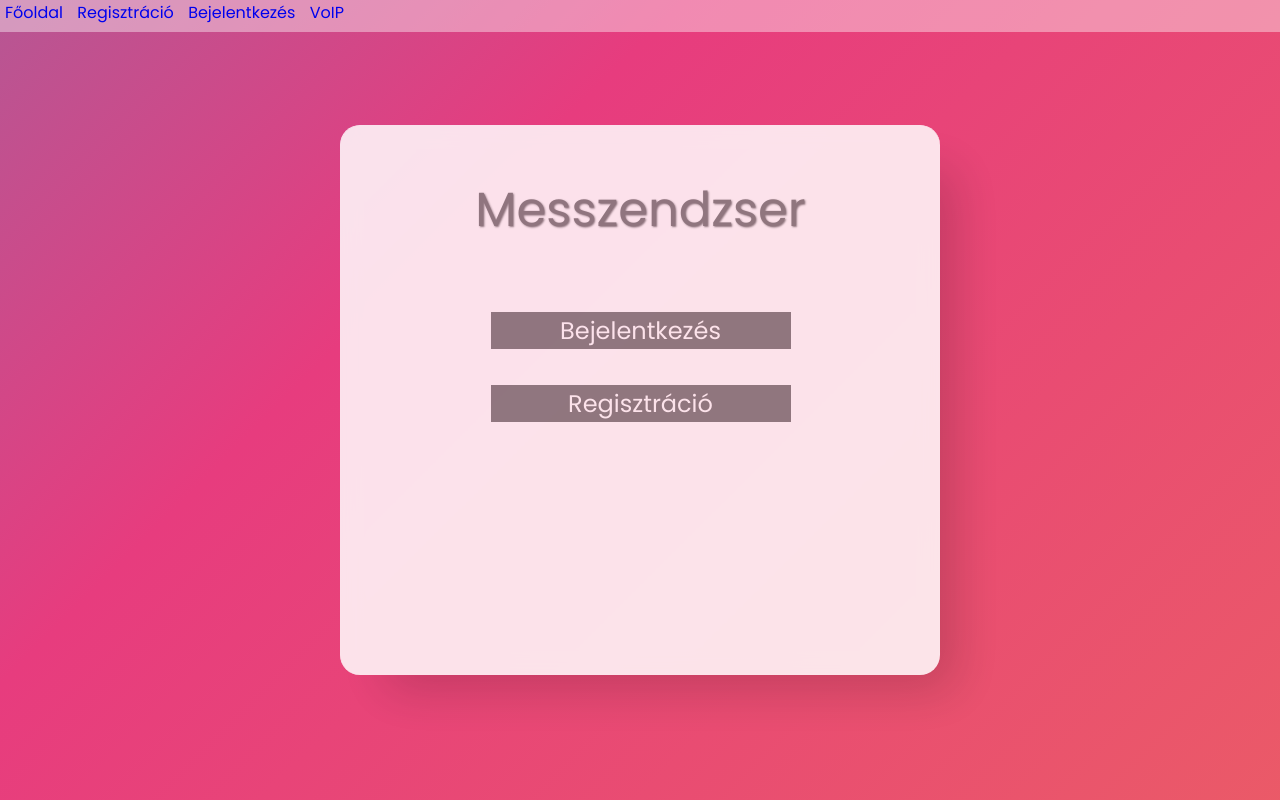
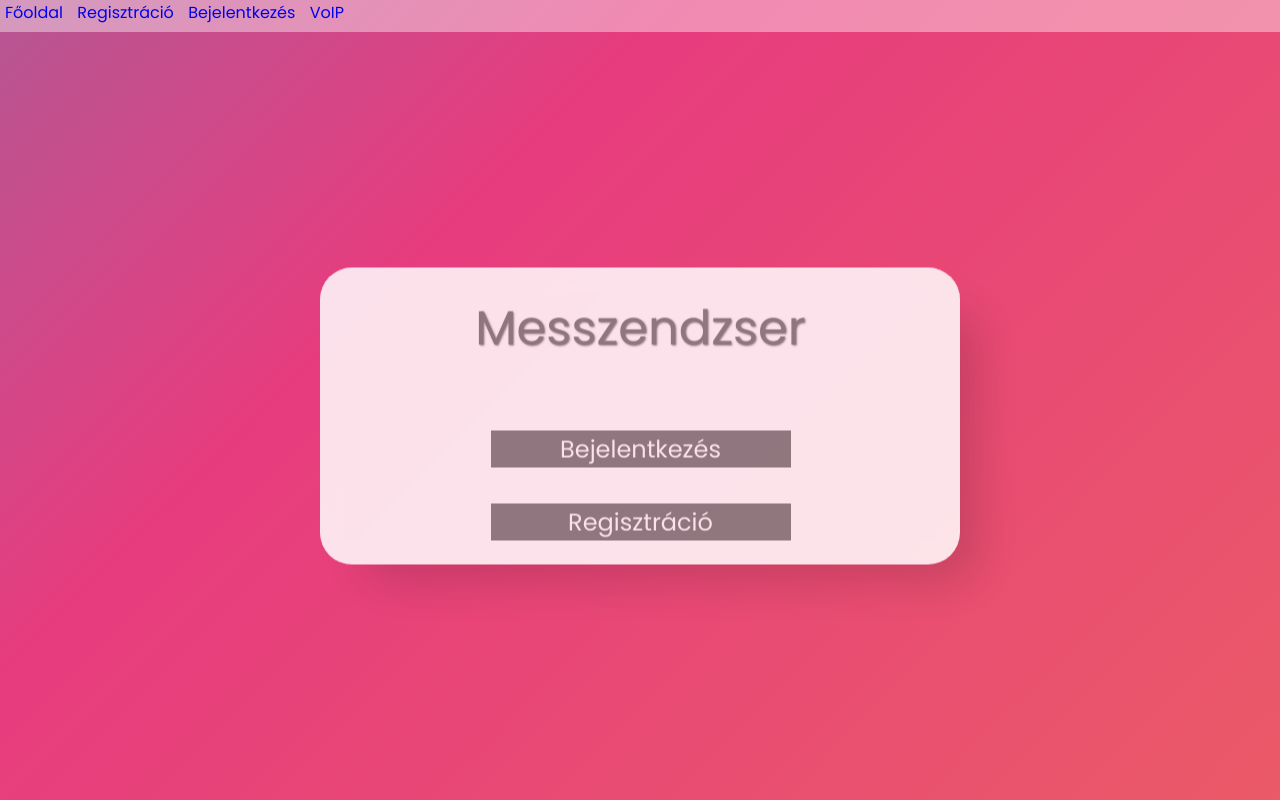
Before and after one commit to GyoniA/Messzendzser, a React (Create React App) app in the folder Messzendzser.Frontend/: page / in a window 1280 px wide. Built offline with nearby package versions, Linux system fonts and the light colour scheme.

Commit message:
show errors

```diff
--- a/Messzendzser.Frontend/src/components/LogForm.js
+++ b/Messzendzser.Frontend/src/components/LogForm.js
@@ -1,12 +1,12 @@
-import React, {useState} from 'react'
-import{useForm} from 'react-hook-form';
-import {useNavigate} from "react-router-dom";
+import React, { useState } from 'react'
+import { useForm } from 'react-hook-form';
+import { useNavigate } from "react-router-dom";
 
-export default function Form(){
+export default function Form() {
 
 
 
-    const{register, formState:{errors}}= useForm()
+    const { register, formState: { errors } } = useForm()
 
 
     const [username, setUsername] = useState("");
@@ -14,6 +14,9 @@ export default function Form(){
     const [message, setMessage] = useState("");
 
 
+
+
+    let navigate = useNavigate();
 
     let handleSubmit = async (e) => {
         e.preventDefault();
@@ -40,12 +43,12 @@ export default function Form(){
                     setPassword("");
                     let tok = resJson.body.token;
                     console.log(tok);
-              document.cookie = "user-token="+resJson.body.token;
+                    document.cookie = "user-token=" + resJson.body.token;
 
                     navigate("/chat")
 
                 } else {
-              let responseM = resJson.Message;
+                    let responseM = resJson.errors;
                     setMessage(responseM);
                 }
             }
@@ -55,24 +58,22 @@ export default function Form(){
     };
 
 
-    let navigate = useNavigate();
-
     return (
         <section>
-            <div className = 'login'>
+            <div className='login'>
                 <form id='form' className='flex flex-col' onSubmit={handleSubmit}>
 
                     <h1>Bejelentkezés</h1>
 
                     <label>Felhasználónév / e-mail:</label>
-                    <input type="text" value={username} required  placeholder='Felhasználónév / e-mail'
+                    <input type="text" value={username} required placeholder='Felhasználónév / e-mail'
                         onChange={(e) => setUsername(e.target.value)} />
 
 
 
                     <label>Jelszó:</label>
-                        <input type="password" value={password}  required  placeholder='Jelszó'
-                        onChange={(e) => setPassword(e.target.value)}/>
+                    <input type="password" value={password} required placeholder='Jelszó'
+                        onChange={(e) => setPassword(e.target.value)} />
 
 
 
@@ -80,7 +81,7 @@ export default function Form(){
                     <div className='row'>
 
                         <button type="button" className='reference'
-                                    onClick={() => {navigate("/register")}}>
+                            onClick={() => { navigate("/register") }}>
                             Regisztráció
                         </button>
 
@@ -88,7 +89,9 @@ export default function Form(){
 
                     <button type="submit" className='btn'>Belépés</button>
 
-                        <div className="message">{message ? <p>{message}</p> : null}</div>
+                    <div className="message">
+                        {message ? <p>{message.username}</p> : null}
+                    </div>
                 </form>
             </div>
         </section>
--- a/Messzendzser.Frontend/src/components/RegForm.js
+++ b/Messzendzser.Frontend/src/components/RegForm.js
@@ -1,12 +1,12 @@
-import React, { useState}from 'react'
-import{useForm} from 'react-hook-form';
+import React, { useState } from 'react'
+import { useForm } from 'react-hook-form';
 import { useNavigate } from "react-router-dom";
 
 
 
-export default function Form(){
+export default function Form() {
 
-    const{register,formState:{errors}}= useForm()
+    const { register, formState: { errors } } = useForm()
 
     const [username, setUsername] = useState("");
     const [email, setEmail] = useState("");
@@ -42,7 +42,7 @@ export default function Form(){
                     navigate("/login");
 
                 } else {
-                  let responseM = resJson.Message;
+                    let responseM = resJson.errors;
                     setMessage(responseM);
                 }
 
@@ -52,31 +52,37 @@ export default function Form(){
         }
     };
 
+
+
     return (
         <section>
-            <div className = 'register'>
+            <div className='register'>
                 <form id='form' className='flex flex-col' onSubmit={handleSubmit}>
 
                     <h1>Regisztráció</h1>
 
                     <label>Felhasználónév:</label>
-                    <input type="text" value={username} required  placeholder='Felhasználónév'
-                        onChange={(e) => setUsername(e.target.value)}/>
+                    <input type="text" value={username} required placeholder='Felhasználónév'
+                        onChange={(e) => setUsername(e.target.value)} />
 
                     <label>E-mail:</label>
-                    <input type="text" value={email} required  placeholder='E-mail'
-                        onChange={(e) => setEmail(e.target.value)}/>
+                    <input type="text" value={email} required placeholder='E-mail'
+                        onChange={(e) => setEmail(e.target.value)} />
 
                     <label>Jelszó:</label>
-                    <input type="password" value={password} required  placeholder='Jelszó'
-                        onChange={(e) => setPassword(e.target.value)}/>
+                    <input type="password" value={password} required placeholder='Jelszó'
+                        onChange={(e) => setPassword(e.target.value)} />
 
 
 
                     <button type="submit" className='btn'>
                         Regisztráció</button>
 
-                          <div className="message">{message ? <p>{message}</p> : null}</div>
+                    <div className="message">
+                        <p>{message.username}</p>
+                        <p>{message.email}</p>
+                         <p>{message.error}</p>
+                    </div>
                 </form>
             </div>
         </section>
--- a/Messzendzser.Frontend/src/css/App.css
+++ b/Messzendzser.Frontend/src/css/App.css
@@ -54,10 +54,12 @@ body {
 
 form {
     background: white;
-    padding: 3em;
-    height: 550px;
-    width: 600px;
-    border-radius: 20px;
+    padding: 1.5rem;
+    height: fit-content;
+    width: 40rem;
+    margin-top: 3rem;
+    margin-bottom:1rem;
+    border-radius: 2rem;
     border-left: 1px solid white;
     border-top: 1px solid white;
     backdrop-filter: blur(10px);
@@ -422,3 +424,8 @@ nav {
         width: 70%;
     }
 }
+
+.message {
+    color: red;
+    font-size: 1.5rem;
+}
```
Lines whose indentation alone changed are shown as unchanged.
